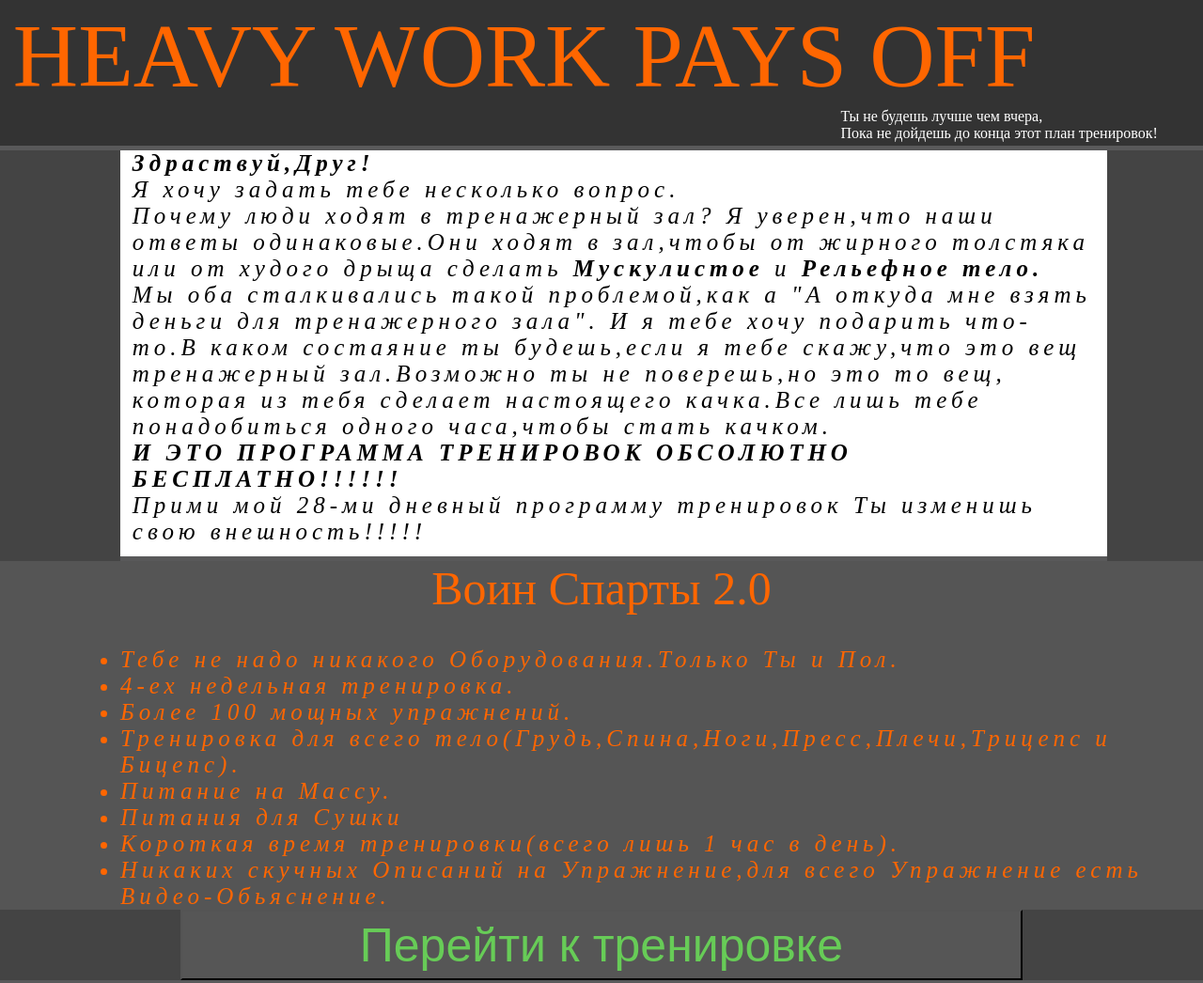
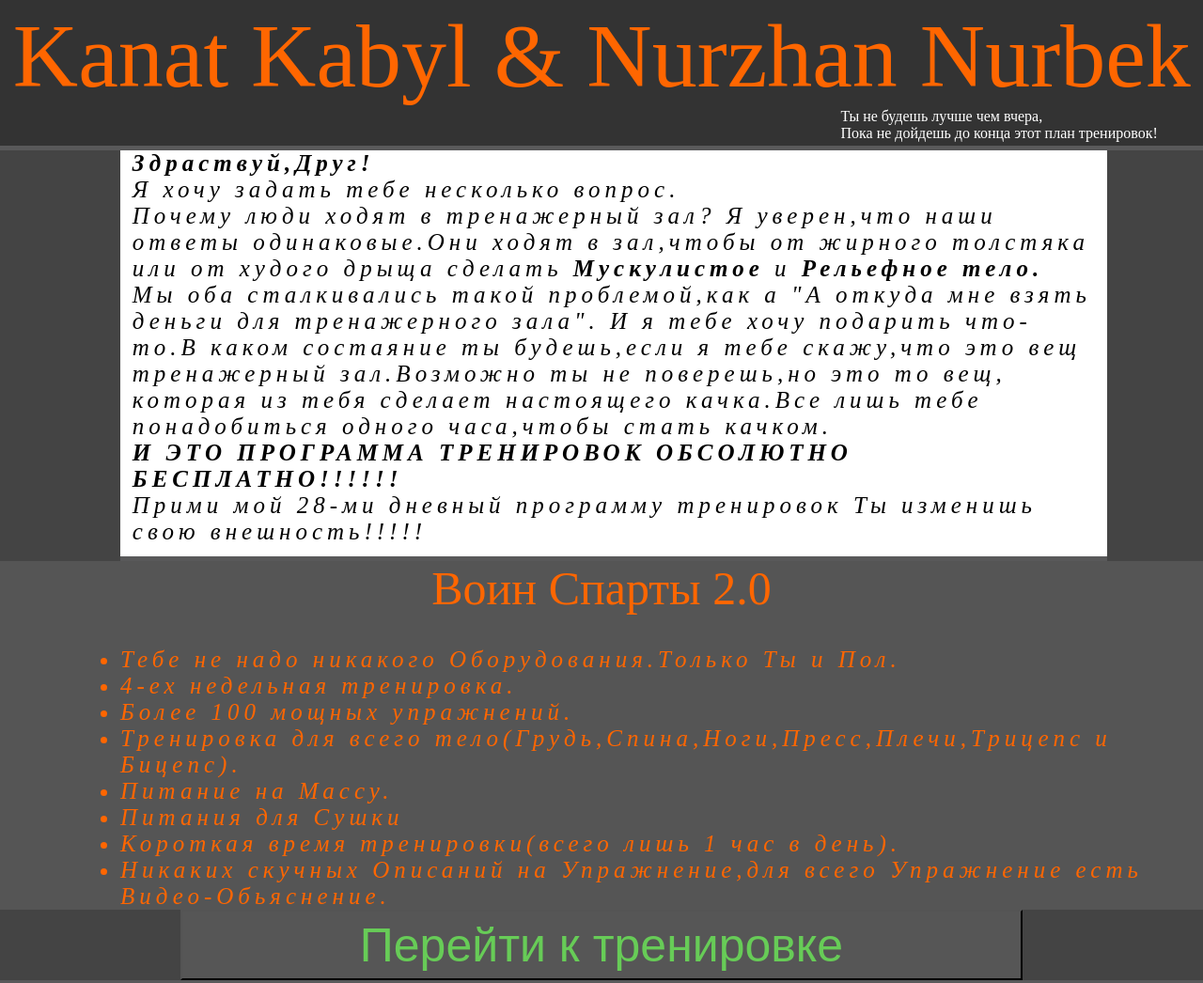
Before and after one commit to NurzhanGo/nurzhango.github.io, a plain HTML site: page index.html in a window 1280 px wide. Shown: the top 1046 px of the page at 94% size. Drawn offline with Linux system fonts and the light colour scheme.

Commit message:
Update index.html

```diff
--- a/index.html
+++ b/index.html
@@ -9,7 +9,7 @@
 <body>
     <header>
 	    <div id="bb">
-	        <p id="home" align="left"><a href="index.html" title="Главная">HEAVY WORK PAYS OFF</a></p>
+	        <p id="home" align="left"><a href="index.html" title="Главная">Kanat Kabyl & Nurzhan Nurbek</a></p>
 			<p id="cc" align="left">Ты не будешь лучше чем вчера, <br/> Пока не дойдешь до конца этот план тренировок!</p>
 	    </div>
 	</header>
```
